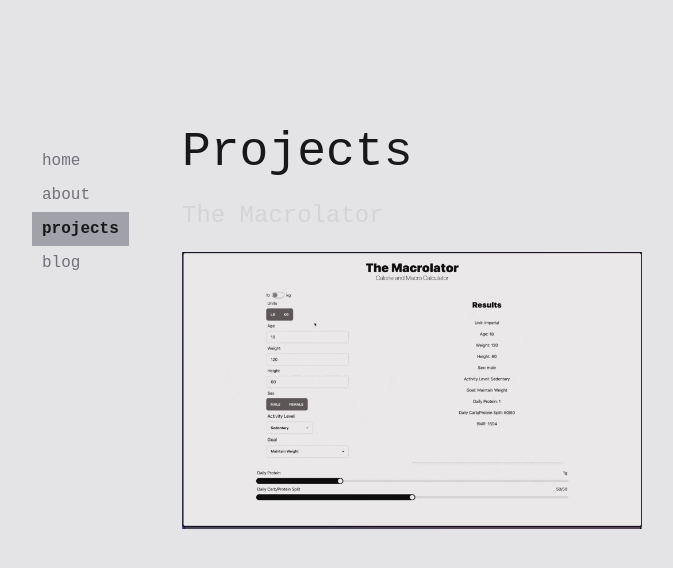
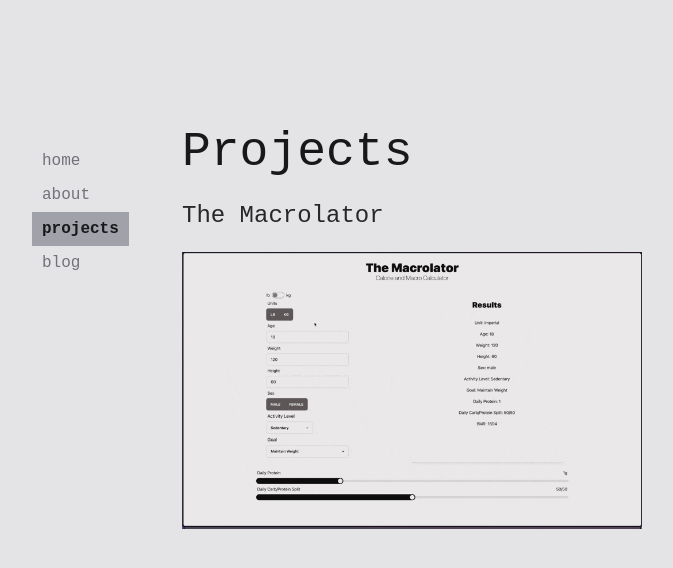
Before and after one commit to gabe-santos/gabe-santos-portfolio, a Next.js app: page /projects in a window 1280 px wide. Shown: the top 568 px of the page, without its empty margins (288-961 px from the left). Built offline with nearby package versions, Linux system fonts and the light colour scheme; a web font is replaced by a local one.

Commit message:
adjustments

```diff
--- a/app/page.tsx
+++ b/app/page.tsx
@@ -5,6 +5,8 @@ import Page from '../components/Page';
 import { name, avatar, about, bio } from '../lib/info';
 
 export const revalidate = 60;
+
+import React, { useState } from 'react';
 
 export default async function HomePage() {
 	return (
--- a/app/projects/page.tsx
+++ b/app/projects/page.tsx
@@ -7,7 +7,7 @@ import Page from '../../components/Page';
 const ProjectsPage = () => {
 	return (
 		<Page title='Projects'>
-			<h2 className='text-2xl font-mono dark: text-zinc-300 my-5'>
+			<h2 className='text-2xl font-mono text-zinc-800 dark:text-zinc-300 my-5'>
 				The Macrolator
 			</h2>
 			<div className='relative group'>
```
